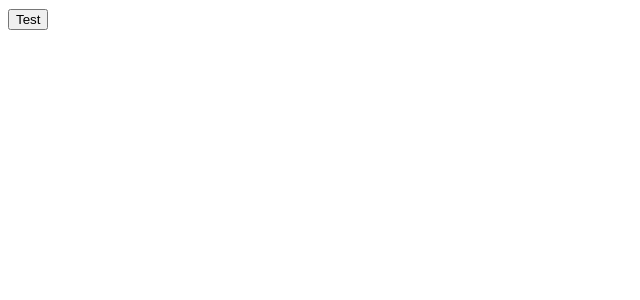
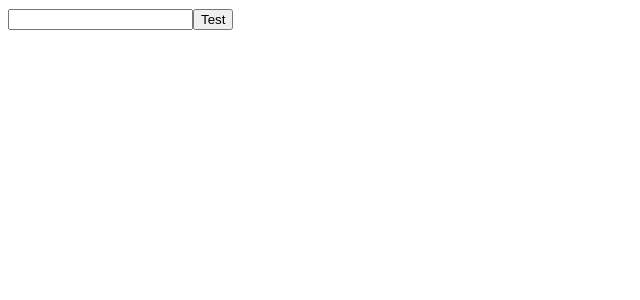
Before and after one commit to cireix/mvml, a Next.js app: page / in a window 1280 px wide. Shown: the top 300 px of the page, without its empty margins (0-640 px from the left). Built offline with nearby package versions, Linux system fonts and the light colour scheme.

Commit message:
chat message interface

```diff
--- /dev/null
+++ b/src/app/hooks/useChatBot.tsx
@@ -0,0 +1,35 @@
+import { useState } from "react";
+import { HuggingFaceController } from "@/controllers";
+import { IChatMessage } from "@/models";
+
+const useChatBot = () => {
+    const [history, setHistory] = useState<IChatMessage[]>([]);
+    const [submitting, setSubmitting] = useState(false);
+
+    const handleSubmit = async (e: React.FormEvent<HTMLFormElement>) => {
+        e.preventDefault();
+        if (submitting) return;
+        setSubmitting(true);
+
+        const query: IChatMessage = {
+            type: "User",
+            text: e.currentTarget.query.value,
+        }
+        setHistory(state => [...state, query])
+        const generatedText = await HuggingFaceController.queryModel(query.text);
+        const res: IChatMessage = {
+            type: "Jarvis",
+            text: generatedText,
+        }
+        setHistory(state => [...state, res]);
+        setSubmitting(false);
+    };
+
+    return {
+        history,
+        submitting,
+        handleSubmit,
+    }
+}
+
+export default useChatBot;
--- a/src/app/page.tsx
+++ b/src/app/page.tsx
@@ -1,16 +1,18 @@
 "use client"
 
-import { HuggingFaceController } from "@/controllers"
+import useChatBot from "./hooks/useChatBot";
 
-// TODO: Add debounce
 export default function Home() {
-  const handleButton = async () => {
-    const res = await HuggingFaceController.queryModel('Who are you?')
-    console.log(res);
-  }
+  const { history, submitting, handleSubmit } = useChatBot();
   return (
     <main>
-      <button onClick={() => handleButton()}>Test</button>
+      {history.map((response, index) => (
+        <p key={index}>{response.text}</p>
+      ))}
+      <form onSubmit={handleSubmit}>
+        <input name="query" />
+        <button type="submit">Test</button>
+      </form>
     </main>
   )
 }
--- a/src/controllers/huggingFace.ts
+++ b/src/controllers/huggingFace.ts
@@ -9,6 +9,9 @@ class HuggingFace extends AxiosController{
     private axiosHeader: Dict<string> = {
         'Authorization': this.auth,
     }
+    // Parses the response from queryModel
+    // Returns the generated text without the input text
+    // and stops the sentence at the last end punctuation
     private parseModelResponse(text: string, response: IHF_GPTResponse[]): string {
         if (response.length === 0) {
             // Log error here;
@@ -17,8 +20,11 @@ class HuggingFace extends AxiosController{
         const generatedText = response[0].generated_text;
         const toRemove = `${text}\n\n`;
         let parsedText = generatedText.replace(toRemove, '');
+
         const lastPeriod = parsedText.lastIndexOf('.');
-        parsedText = parsedText.slice(0, lastPeriod + 1);
+        const lastQuestion = parsedText.lastIndexOf('?');
+        const lastExclamation = parsedText.lastIndexOf('!');
+        parsedText = parsedText.slice(0, Math.max(lastPeriod, lastQuestion, lastExclamation) + 1);
         return parsedText;
 
     }
@@ -29,6 +35,7 @@ class HuggingFace extends AxiosController{
                 parameters: {
                     max_length: 60,
                     no_repeat_ngram_size: 3,
+                    return_full_text: true,
                 },
             },
             this.axiosHeader
--- /dev/null
+++ b/src/models/IChatMessage.ts
@@ -0,0 +1,5 @@
+type MessageType = "Jarvis" | "User"
+export interface IChatMessage {
+    type: MessageType;
+    text: string;
+}
--- a/src/models/index.ts
+++ b/src/models/index.ts
@@ -1,10 +1,12 @@
 import type { Dict } from './Dict';
 import type { ResponseSchema } from './IAxios';
 import type { IHF_GPTResponse, IHF_EmbeddingResponse} from './IHuggingFace';
+import type { IChatMessage } from './IChatMessage';
 
 export {
     Dict,
     ResponseSchema,
     IHF_GPTResponse,
     IHF_EmbeddingResponse,
+    IChatMessage,
 }
```
